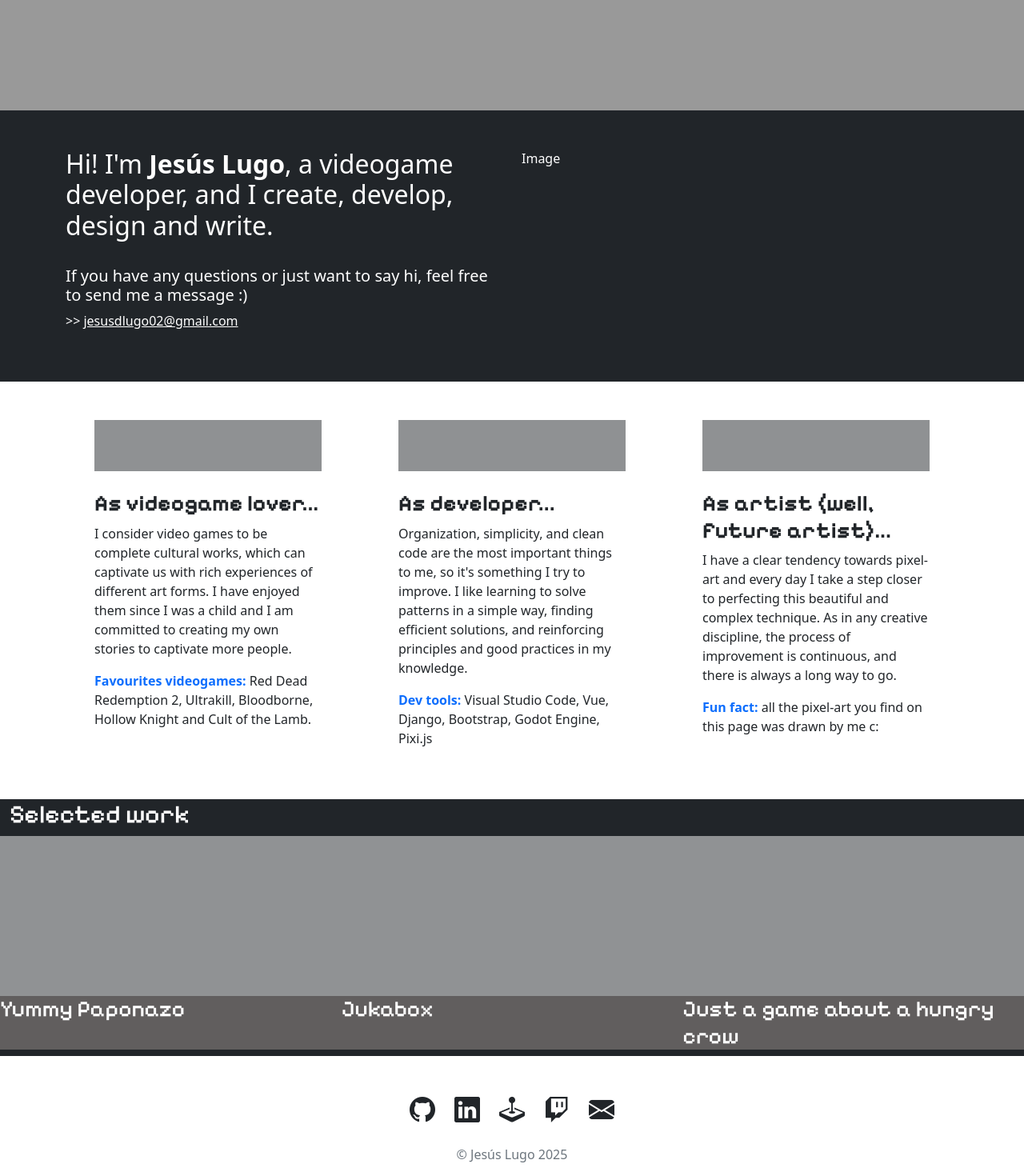
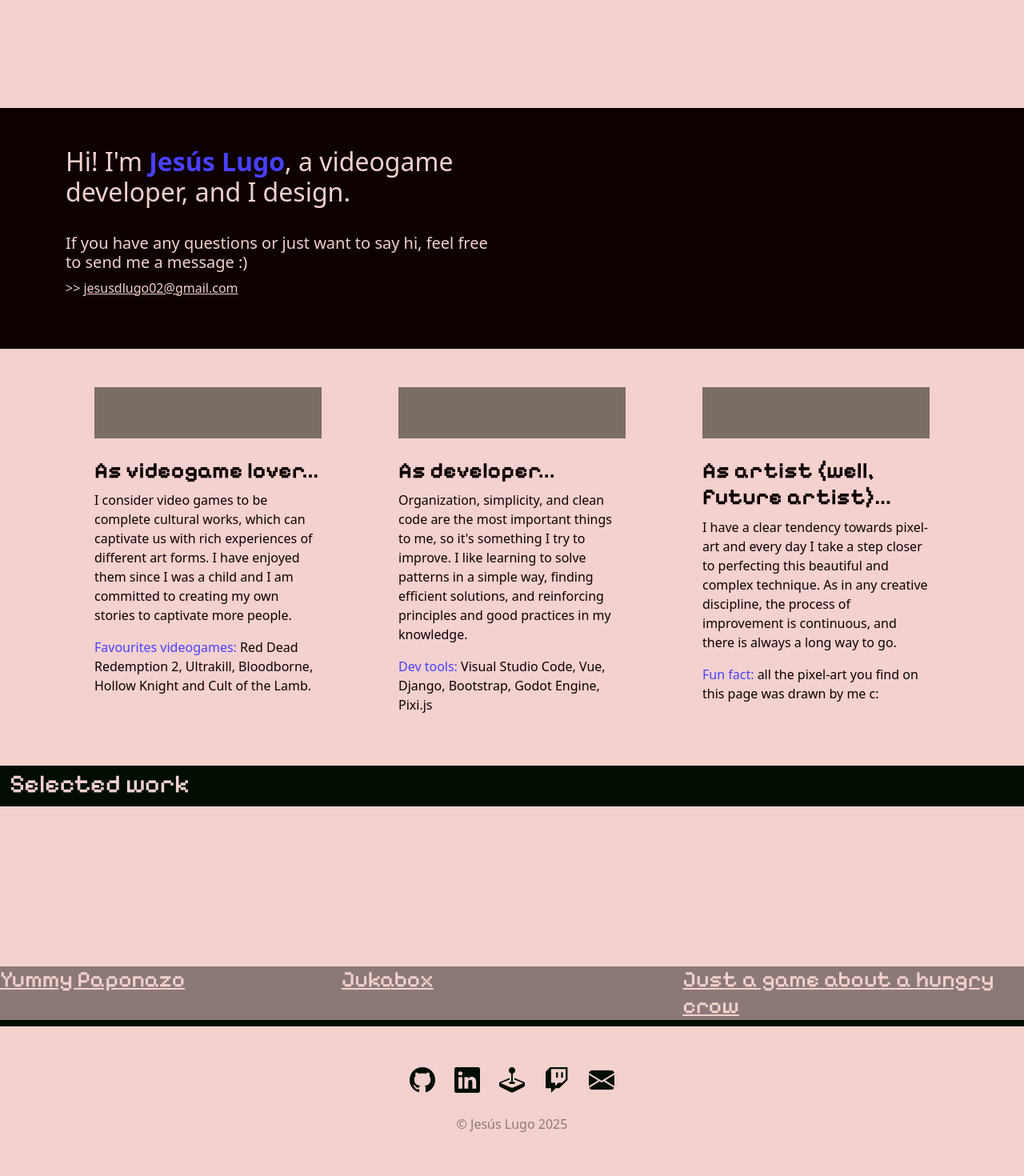
Before and after one commit to JesusLugo2002/jesuslugo2002.github.io, a Vue app: page / in a window 1280 px wide. Shown: the part 320-1790 px from the top of the page at 80% size. Built offline with nearby package versions, Linux system fonts and the light colour scheme; a web font is replaced by a local one.

Commit message:
Add scss support, colour palettes and self-write effect on about section

```diff
--- a/package.json
+++ b/package.json
@@ -21,6 +21,7 @@
     "@vitejs/plugin-vue": "^5.2.1",
     "@vue/tsconfig": "^0.7.0",
     "npm-run-all2": "^7.0.2",
+    "sass": "^1.85.1",
     "typescript": "~5.7.3",
     "vite": "^6.1.0",
     "vite-plugin-vue-devtools": "^7.7.2",
--- a/src/App.vue
+++ b/src/App.vue
@@ -19,3 +19,9 @@ import MyWorks from './components/MyWorks.vue';
   </main>
   <Footer>© Jesús Lugo 2025</Footer>
 </template>
+
+<style lang="scss">
+body {
+  background-color: $white;
+}
+</style>
--- a/src/components/About.vue
+++ b/src/components/About.vue
@@ -1,5 +1,5 @@
 <script setup lang="ts">
-import { ref } from 'vue';
+import { onMounted, ref } from 'vue';
 
 const email = ref('jesusdlugo02@gmail.com')
 const emailCopied = ref(false)
@@ -15,28 +15,69 @@ function copyEmail() {
         emailCopied.value = false
     }, 3000)
 }
+
+const actions = ['create.', 'develop.', 'design.', 'write.', 'play.'];
+const currentAction = ref("");
+
+function writeWord(actionIndex: number) {
+    function writeChar(charIndex: number = 0) {
+        currentAction.value += actions[actionIndex][charIndex++]
+        if (charIndex < actions[actionIndex].length) {
+            setTimeout(() => {
+                writeChar(charIndex)
+            }, 120)
+        } else {
+            setTimeout(() => {
+                currentAction.value = ""
+                if (actionIndex < actions.length - 1) {
+                    actionIndex++;
+                } else {
+                    actionIndex = 0;
+                }
+                writeWord(actionIndex)
+            }, 1300)
+        }
+    }
+    console.log(actionIndex)
+    writeChar();
+}
+
+onMounted(() => {
+    writeWord(0)
+})
 </script>
 
 <template>
-    <div class="container-fluid bg-dark py-5">
+    <div id="about-container" class="container-fluid py-5">
         <div class="container">
             <div class="row">
-                <div class="col-sm-6">
-                    <p class="text-white h2">Hi! I'm <b>Jesús Lugo</b>, a videogame developer, and I create, develop, design and write.</p>
-                    <p class="text-white h5 pt-4">If you have any questions or just want to say hi, feel free to send me a message :)</p>
-                    <p class="text-white" v-if="!emailCopied">>> <span class="text-decoration-underline" @click="copyEmail">{{ email }}</span></p>
-                    <p class="text-white" v-else>>> Email copied!</p>
+                <div class="col-md-6">
+                    <p class="h2">Hi! I'm <b>Jesús Lugo</b>, a videogame developer, and I {{ currentAction }}</p>
+                    <p class="h5 pt-4">If you have any questions or just want to say hi, feel free to send me a message :)</p>
+                    <p v-if="!emailCopied">>> <a @click="copyEmail">{{ email }}</a></p>
+                    <p v-else>>> Email copied!</p>
                 </div>
-                <div class="col-sm-6 d-none d-sm-block">
-                    <p class="text-white">Image</p>
+                <div class="col-md-6 d-none d-sm-block">
+                    <!-- Dibujo aqui -->
                 </div>
             </div>
         </div>
     </div>
 </template>
 
-<style scoped>
-span {
-    cursor: pointer;
+<style scoped lang="scss">
+#about-container {
+    background-color: $dark_2;
+    p {
+        color: $white;
+    }
+    b {
+        color: $primary;
+    }
+    a {
+        cursor: pointer;
+        text-decoration: underline;
+    }
 }
+
 </style>
--- a/src/components/Contact.vue
+++ b/src/components/Contact.vue
@@ -10,12 +10,12 @@
     </div>
 </template>
 
-<style scoped>
+<style scoped lang="scss">
 a {
     transition: 0.3s;
-}
-
-a:hover {
-    transform: scale(1.3);
+    color: $dark_1;
+    &:hover {
+        transform: scale(1.3);
+    }
 }
 </style>
--- a/src/components/Footer.vue
+++ b/src/components/Footer.vue
@@ -1,5 +1,12 @@
 <template>
     <footer>
-        <p class="text-secondary text-center mb-5"><slot></slot></p>
+        <p class="mb-5"><slot></slot></p>
     </footer>
 </template>
+
+<style scoped lang="scss">
+p {
+    color: $gray;
+    text-align: center;
+}
+</style>
--- a/src/components/Header.vue
+++ b/src/components/Header.vue
@@ -1,13 +1,17 @@
 <template>
     <header class="container">
         <nav class="navbar navbar-expand-sm justify-content-center justify-content-sm-between">
-            <a href="#" class="navbar-brand h1"><slot></slot></a>
+            <a href="#" class="navbar-brand display-1"><slot></slot></a>
         </nav>
     </header>
 </template>
 
-<style scoped>
+<style scoped lang="scss">
 a {
-    font-family: "Pixelify Sans", serif;
+    color: $dark_1;
+    font: {
+        family: $pixel-font;
+        size: 1.5rem;
+    }
 }
 </style>
--- a/src/components/Hero.vue
+++ b/src/components/Hero.vue
@@ -1,12 +1,12 @@
 <template>
-    <div class="container-fluid">
+    <div id="hero" class="container-fluid">
         <!-- Este espacio estará dedicado al arte pixel-art -->
     </div>
 </template>
 
-<style scoped>
-div {
-    background-color: rgb(153, 153, 153);
+<style scoped lang="scss">
+#hero {
+    background-color: $white;
     height: 50vh;
     display: flex;
     justify-content: center;
--- a/src/components/MySkills.vue
+++ b/src/components/MySkills.vue
@@ -1,41 +1,49 @@
 <template>
-    <div class="container my-4">
+    <div id="skills-container" class="container my-4">
         <div class="row">
             <div class="col-12 px-5 py-4 d-flex flex-column col-lg-4">
-                <div class="placeholder bg-dark align-self-center mb-4">
+                <div class="placeholder align-self-center mb-4">
                     <!-- Aqui irá el logo dibujado en pixel-art -->
                 </div>
                 <h3>As videogame lover...</h3>
                 <p>I consider video games to be complete cultural works, which can captivate us with rich experiences of different art forms. I have enjoyed them since I was a child and I am committed to creating my own stories to captivate more people.</p>
-                <p><span class="text-primary fw-bold">Favourites videogames: </span>Red Dead Redemption 2, Ultrakill, Bloodborne, Hollow Knight and Cult of the Lamb.</p>
+                <p><span>Favourites videogames: </span>Red Dead Redemption 2, Ultrakill, Bloodborne, Hollow Knight and Cult of the Lamb.</p>
             </div>
             <div class="col-12 px-5 py-4 d-flex flex-column col-lg-4">
-                <div class="placeholder bg-dark align-self-center mb-4">
+                <div class="placeholder align-self-center mb-4">
                     <!-- Aqui irá el logo dibujado en pixel-art -->
                 </div>
                 <h3>As developer...</h3>
                 <p>Organization, simplicity, and clean code are the most important things to me, so it's something I try to improve. I like learning to solve patterns in a simple way, finding efficient solutions, and reinforcing principles and good practices in my knowledge.</p>
-                <p><span class="text-primary fw-bold">Dev tools: </span>Visual Studio Code, Vue, Django, Bootstrap, Godot Engine, Pixi.js</p>
+                <p><span>Dev tools: </span>Visual Studio Code, Vue, Django, Bootstrap, Godot Engine, Pixi.js</p>
             </div>
             <div class="col-12 px-5 py-4 d-flex flex-column col-lg-4">
-                <div class="placeholder bg-dark align-self-center mb-4">
+                <div class="placeholder align-self-center mb-4">
                     <!-- Aqui irá el logo dibujado en pixel-art -->
                 </div>
                 <h3>As artist (well, future artist)...</h3>
                 <p>I have a clear tendency towards pixel-art and every day I take a step closer to perfecting this beautiful and complex technique. As in any creative discipline, the process of improvement is continuous, and there is always a long way to go.</p>
-                <p><span class="text-primary fw-bold">Fun fact: </span>all the pixel-art you find on this page was drawn by me c:</p>
+                <p><span>Fun fact: </span>all the pixel-art you find on this page was drawn by me c:</p>
             </div>
         </div>
     </div>
 </template>
 
-<style scoped>
-h3 {
-    font-family: "Pixelify Sans", serif;
-    font-weight: bolder;
+<style scoped lang="scss">
+#skills-container {
+    color: $dark_2;
+    h3 {
+        font: {
+            family: $pixel-font;
+            weight: bolder;
+        }
+    }
+    span {
+        color: $primary;
+    }
 }
 .placeholder {
-    background-color: gainsboro;
+    background-color: $dark_1;
     width: 100%;
     height: 4rem;
 }
--- a/src/components/MyWorks.vue
+++ b/src/components/MyWorks.vue
@@ -15,7 +15,7 @@ onMounted(async() => {
 </script>
 
 <template>
-    <div class="container-fluid bg-dark text-white">
+    <div id="works-container" class="container-fluid pt-1">
         <h2>Selected work</h2>
         <div class="row">
             <WorkItem v-for="work in selectedWork" :work="work"/>
@@ -23,8 +23,12 @@ onMounted(async() => {
     </div>
 </template>
 
-<style scoped>
-h2 {
-    font-family: "Pixelify Sans", serif;
+<style scoped lang="scss">
+#works-container {
+    background-color: $dark_1;
+    color: $white;
+    h2 {
+        font-family: $pixel-font;
+    }
 }
 </style>
--- a/src/components/WorkItem.vue
+++ b/src/components/WorkItem.vue
@@ -3,18 +3,22 @@ const { work } = defineProps(['work'])
 </script>
 
 <template>
-    <a class="col-12 p-0 col-md-4 d-flex flex-column text-white text-decoration-none" :href="work.url" target="_blank">
-        <div class="placeholder w-100"></div>
+    <a class="col-12 p-0 col-md-4 d-flex flex-column" :href="work.url" target="_blank">
+        <div class="w-100 image"></div>
         <h3 class="flex-grow-1">{{ work.title }}</h3>
     </a>
 </template>
 
-<style scoped>
-h3 {
-    font-family: "Pixelify Sans", serif;
-    background-color: rgb(97, 94, 94);
-}
-.placeholder {
-    height: 200px;
+<style scoped lang="scss">
+a {
+    color: $white;
+    .image {
+        height: 200px;
+        background-color: $white;
+    }
+    h3 {
+        font-family: $pixel-font;
+        background-color: $gray;
+    }
 }
 </style>
--- /dev/null
+++ b/src/scss/_variables.scss
@@ -0,0 +1,11 @@
+$white: #F2D1CE;
+$light_gray: #BFA5A3;
+$gray: #8C7977;
+$dark_1: #010D00;
+$dark_2: #0D0000;
+
+$primary: #4940FF;
+$success: #60FF40;
+$danger: #FF8640;
+
+$pixel-font: "Pixelify Sans", serif;
--- a/vite.config.ts
+++ b/vite.config.ts
@@ -10,6 +10,15 @@ export default defineConfig({
     vue(),
     vueDevTools(),
   ],
+  css: {
+    preprocessorOptions: {
+      scss: {
+        additionalData: `
+          @import "@/scss/_variables.scss";
+        `
+      }
+    }
+  },
   resolve: {
     alias: {
       '@': fileURLToPath(new URL('./src', import.meta.url))
```
Also changed, not shown: 1 other file (tests, documents, lock files or other folders).
